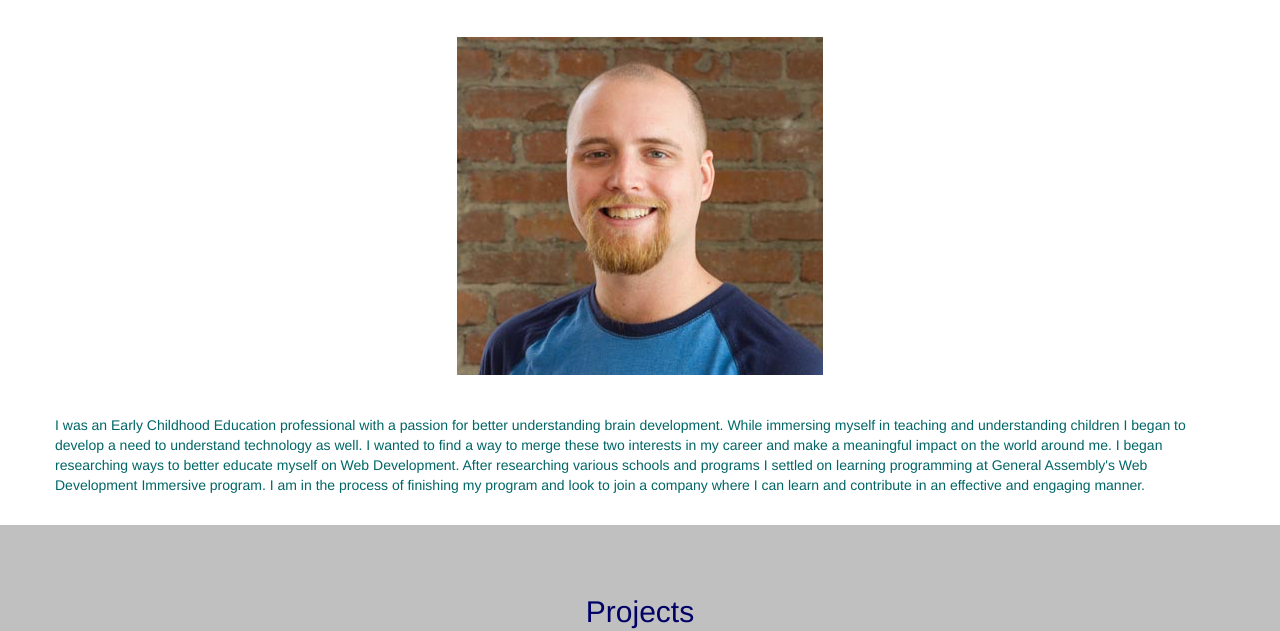
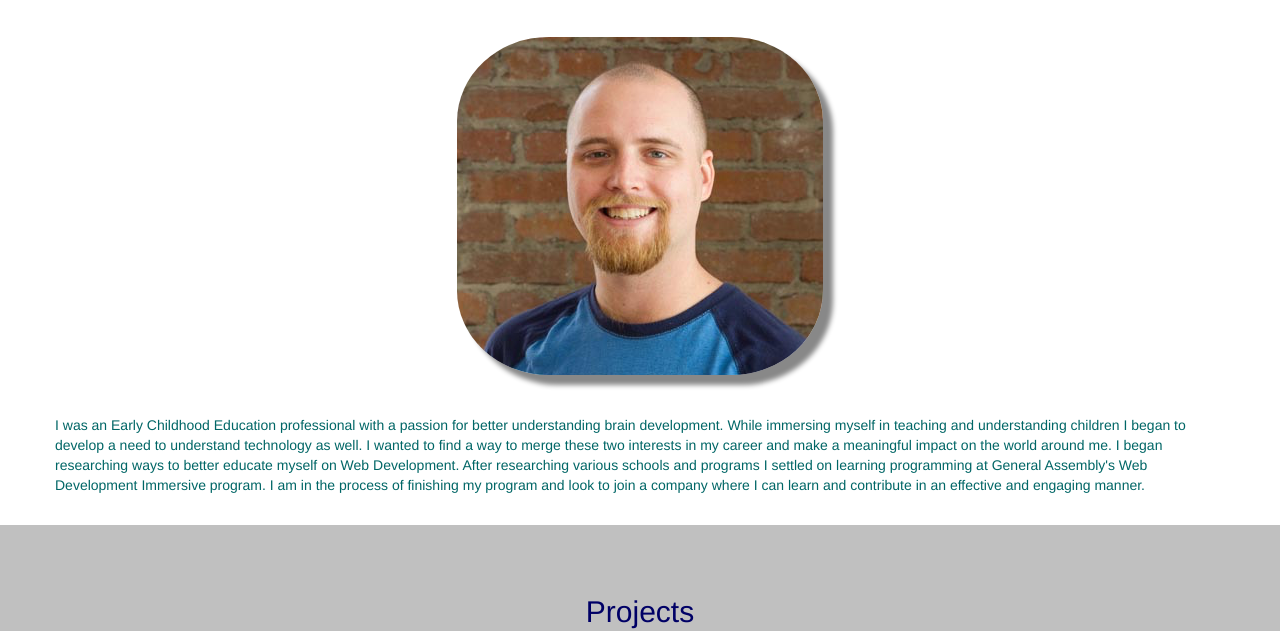
Before and after one commit to ben-manning/ben-manning-dev, a website: page public/views/index.html in a window 1280 px wide. Shown: the part 176-807 px from the top of the page. Drawn offline with nearby package versions, Linux system fonts and the light colour scheme; files that its build step writes are made by us from their sources; files whose address does not match are found by name.

Commit message:
round image corners and add shadow to edges

```diff
--- a/public/stylesheets/style.css
+++ b/public/stylesheets/style.css
@@ -21,8 +21,10 @@ body {
 }
 
 .image {
-    padding-top: 30px;
-    padding-bottom: 40px;
+		border-radius: 25%;
+		box-shadow: 10px 10px 5px #888888;
+    margin-top: 30px;
+    margin-bottom: 40px;
 }
 
 h2 {
```
Also changed, not shown: public/views/index.html (+1 -1 lines).
